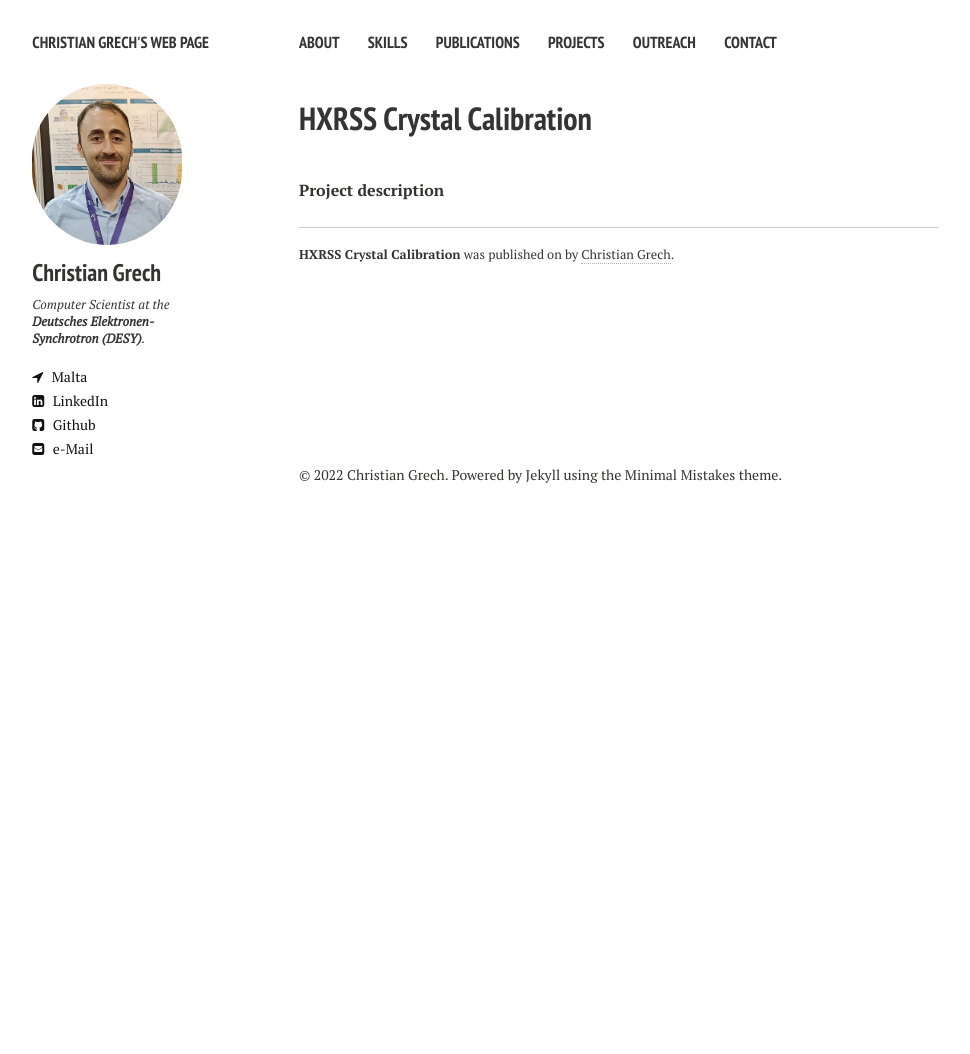
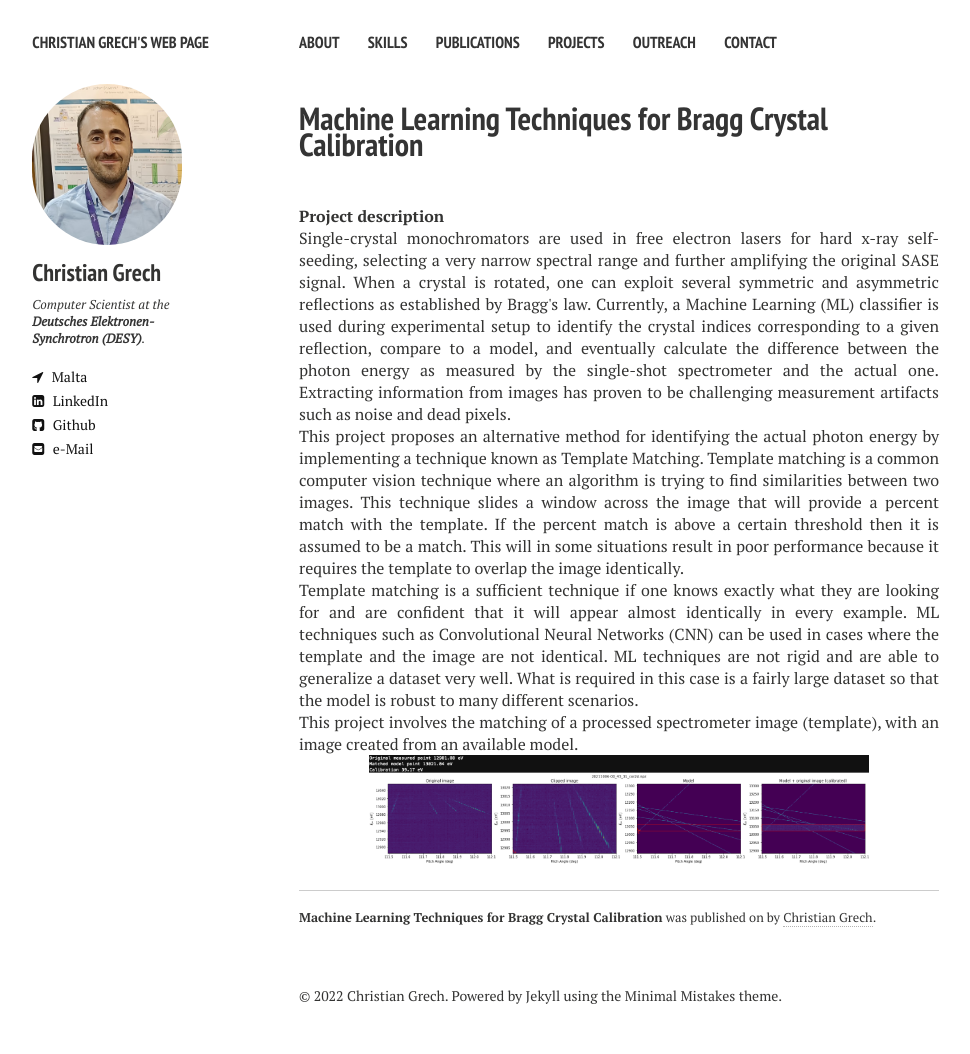
Before and after one commit to cgre23/cgre23.github.io, a Jekyll site: the page built from euxfel.md, in a window 1280 px wide. Shown: the whole page, without its empty margins (21-991 px from the left). Built offline with Jekyll 4.4.1, drawn with Linux system fonts in a browser that asks for light colours; nearby versions of some CDN libraries; before the commit the page ends 900 px from its top, so only the background shows below that.

Commit message:
added template matching

```diff
--- a/euxfel.md
+++ b/euxfel.md
@@ -1,6 +1,6 @@
 ---
 layout: post
-title: HXRSS Crystal Calibration
+title: Machine Learning Techniques for Bragg Crystal Calibration
 permalink: /euxfel/
 description: Machine Learning
 tags: [Jekyll, theme, responsive, blog, template]
@@ -8,3 +8,27 @@ image:
   feature:
 ---
 <br>**Project description**
+
+
+<p align="justify"> Single-crystal monochromators are used in free electron lasers for hard x-ray self-seeding, selecting a very narrow spectral range and further amplifying the original SASE signal.
+When a crystal is rotated, one can exploit several symmetric and asymmetric reflections as established by Bragg's law.
+Currently, a Machine Learning (ML) classifier is used during experimental setup to identify the crystal indices corresponding to a given reflection, compare to a model, and eventually calculate
+the difference between the photon energy as measured by the single-shot spectrometer and the actual one. Extracting information from images has proven to be challenging measurement
+artifacts such as noise and dead pixels. </p>
+
+
+<p align="justify"> This project proposes an alternative method for identifying the actual photon energy by implementing a technique known as Template Matching.
+Template matching is a common computer vision technique where an algorithm is trying to find similarities between two images.
+This technique slides a window across the image that will provide a percent match with the template. If the percent match is above a certain threshold then it is assumed to be a match.
+This will in some situations result in poor performance because it requires the template to overlap the image identically. </p>
+
+
+<p align="justify"> Template matching is a sufficient technique if one knows exactly what they are looking for and are confident that it will appear almost identically in every example.
+ML techniques such as Convolutional Neural Networks (CNN) can be used in cases where the template and the image are not identical. ML techniques are not rigid and are able to generalize a dataset very well.
+What is required in this case is a fairly large dataset so that the model is robust to many different scenarios. </p>
+
+<p align="justify"> This project involves the matching of a processed spectrometer image (template), with an image created from an available model. </p>
+
+<p align="center">
+  <img src="https://github.com/cgre23/cgre23.github.io/blob/master/images/poc.png?raw=true" width="500" title="Template Matching proof-of-concept">
+</p>
```
Also changed, not shown: tools.md (+3 -3 lines), images/poc.png (added).
